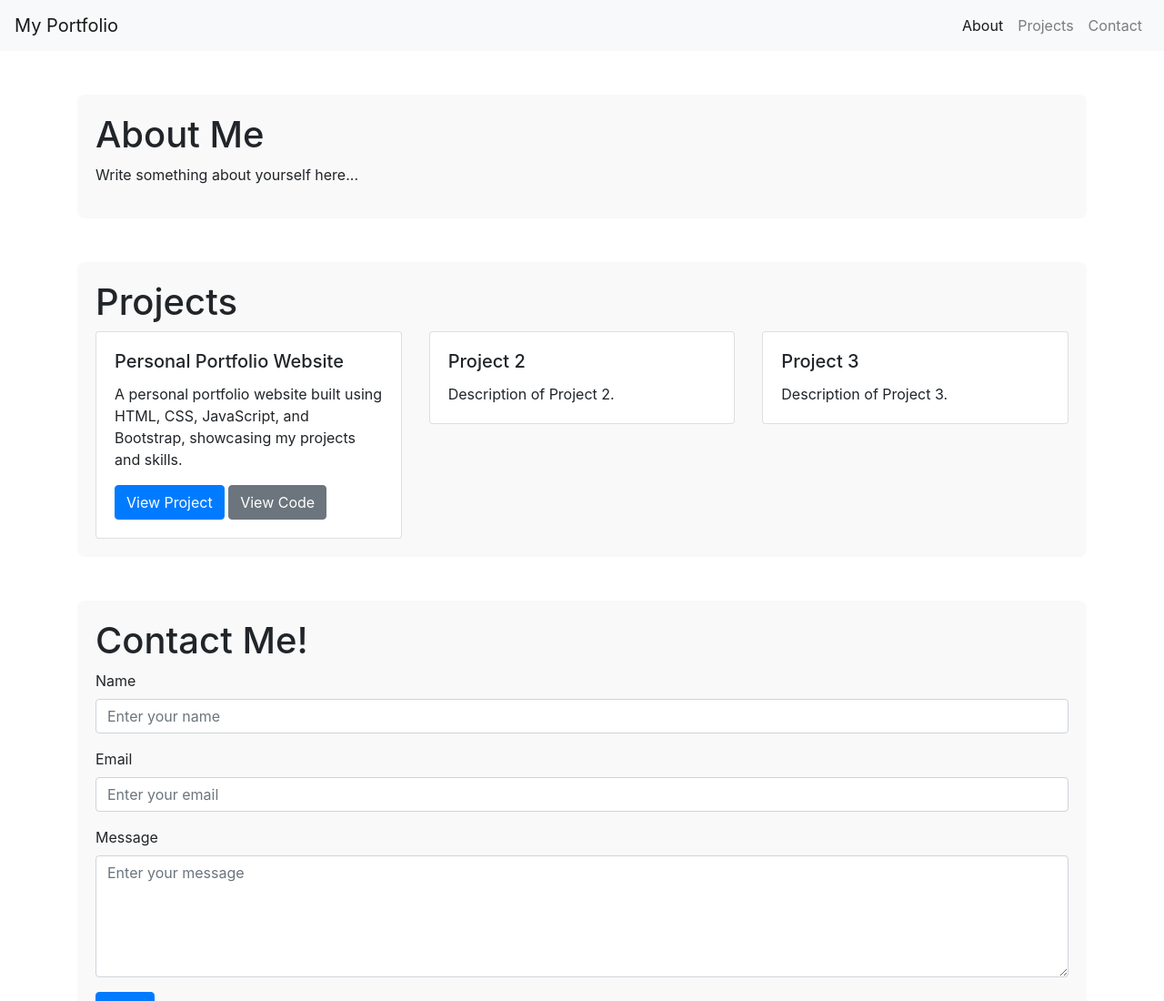
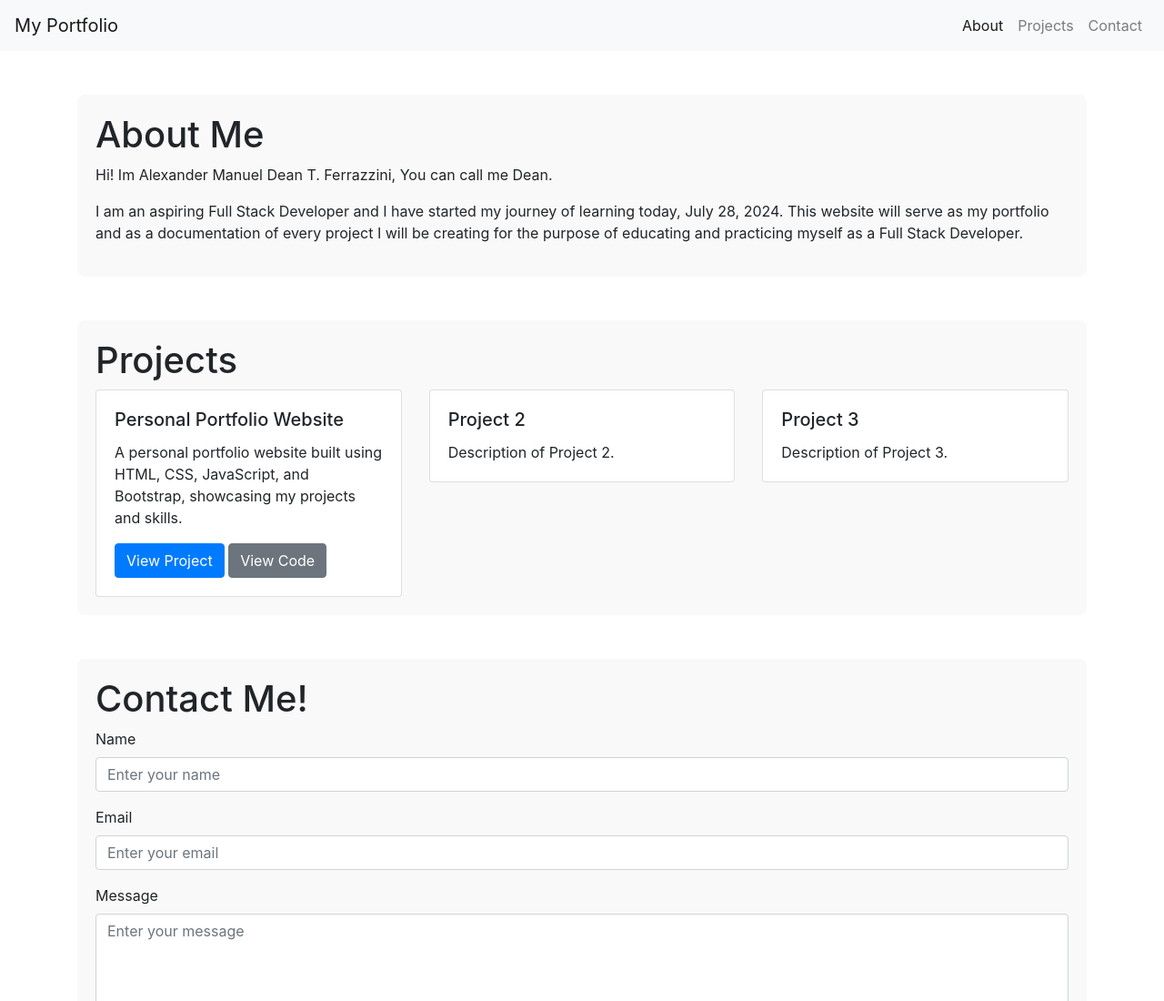
Before and after one commit to dean2699/portfolio-website, a plain HTML site: page index.html in a window 1280 px wide. Shown: the top 1100 px of the page at 91% size. Drawn offline with nearby package versions, Linux system fonts and the light colour scheme.

Commit message:
Updated About Me Section

```diff
--- a/index.html
+++ b/index.html
@@ -34,7 +34,10 @@
         <!-- About Section -->
         <section id="about" class="mt-5">
             <h1>About Me</h1>
-            <p>Write something about yourself here...</p>
+            <p>Hi! Im Alexander Manuel Dean T. Ferrazzini, You can call me Dean.</p>
+            <p> I am an aspiring Full Stack Developer and I have started my journey of learning today, July 28, 2024.
+                This website will serve as my portfolio and as a documentation of every project I will be creating for the purpose
+                of educating and practicing myself as a Full Stack Developer.</p>
         </section>
 
         <!-- Projects Section -->
```
